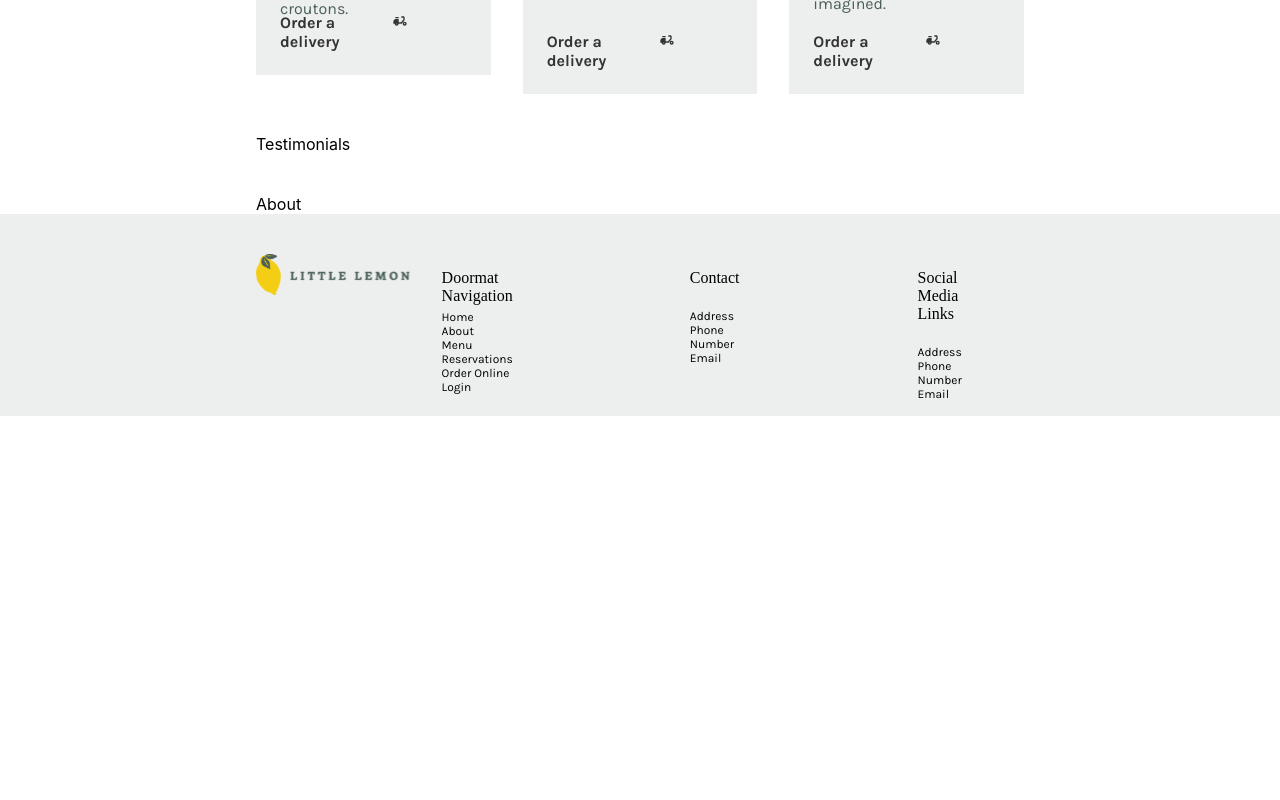
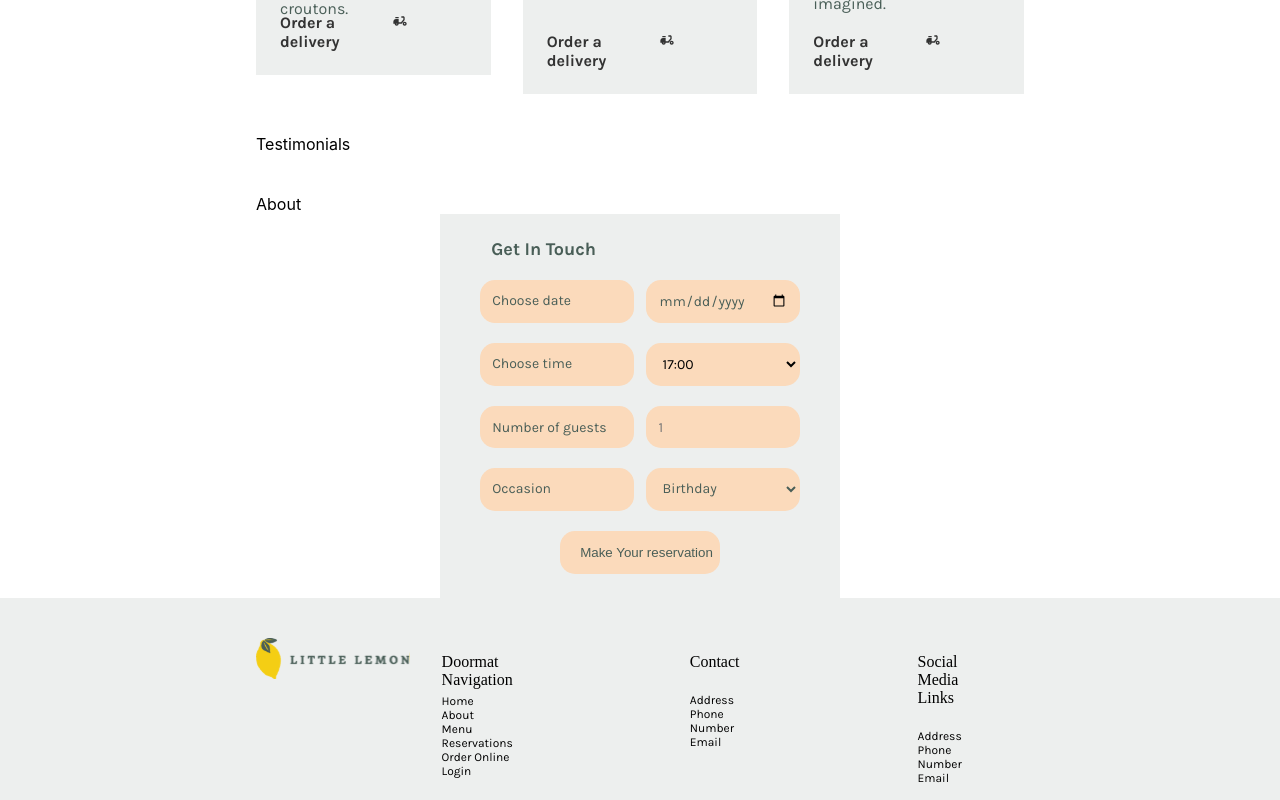
Before and after one commit to benbasty/littlelemonapp, a React (Create React App) app: page / in a window 1280 px wide. Shown: the part 951-1751 px from the top of the page. Before the commit the page ends 1367 px from the top, so only its background shows below. Built offline with nearby package versions, Linux system fonts and the light colour scheme; a web font is replaced by a local one.

Commit message:
form styling

```diff
--- a/src/App.js
+++ b/src/App.js
@@ -3,17 +3,19 @@ import Header from './components/header/header'
 import Main from './components/main/main'
 import Footer from './components/footer/footer'
 import Nav from './components/nav/nav'
-import { Routes, Route } from 'react-router-dom';
+// import { Routes, Route } from 'react-router-dom';
+import BookingPage from './components/booking/BookingPage'
 function App() {
   return (
     <>
       <Nav />
       <Header />
       <Main />
+      <BookingPage />
       <Footer />
-      <Routes>
+      {/* <Routes>
         <Route path='/main' element = {<Main /> }></Route>
-      </Routes>
+      </Routes> */}
     </>
   )
 }
--- /dev/null
+++ b/src/components/booking/BookingForm.js
@@ -0,0 +1,46 @@
+import React from 'react'
+import './bookingForm.css'
+
+const BookingForm = () => {
+  return (
+    <div className='booking-form container'>
+        <form>
+          <div className='get-in-touch'>
+            <h4>Get In Touch</h4>
+          </div>
+          <div className='date'>
+            <label htmlFor="res-date">Choose date</label>
+            <input type="date" id="res-date" />
+          </div>
+
+          <div className='time'>
+            <label htmlFor="res-time">Choose time</label>
+              <select id="res-time ">
+                  <option>17:00</option>
+                  <option>18:00</option>
+                  <option>19:00</option>
+                  <option>20:00</option>
+                  <option>21:00</option>
+                  <option>22:00</option>
+              </select>
+          </div>
+
+          <div className='guests'>
+            <label htmlFor="guests">Number of guests</label>
+            <input type="number" placeholder="1" min="1" max="10" id="guests" />
+          </div>
+          <div className='occasion'>
+          <label htmlFor="occasion">Occasion</label>
+            <select id="occasion">
+                <option>Birthday</option>
+                <option>Anniversary</option>
+            </select>
+          </div>
+          <input type="submit" value="Make Your reservation" className='btn btn-submit'/>
+        </form>
+
+    </div>
+  )
+}
+
+export default BookingForm;
--- /dev/null
+++ b/src/components/booking/BookingPage.js
@@ -0,0 +1,12 @@
+import React from 'react'
+import BookingForm from './BookingForm'
+
+const BookingPage = () => {
+  return (
+    <div>
+      <BookingForm />
+    </div>
+  )
+}
+
+export default BookingPage
--- /dev/null
+++ b/src/components/booking/bookingForm.css
@@ -0,0 +1,48 @@
+form {
+    display: grid;
+    max-width: 400px;
+    gap: 20px;
+    margin: 0 auto;
+    grid-template-rows: auto;
+    color: var(--color-primary-green);
+    background-color: var(--color-secondary-light-grey);
+    padding: 1.5rem 2.5rem;
+}
+
+.get-in-touch {
+    font-size: var(--text-lead-size);
+    font-family: var(--text-font);
+    font-weight: var(--title-display-weight);
+    margin-left: 0.7rem;
+}
+
+.date, .time, .guests, .occasion {
+    display: flex;
+    gap: 0.8rem;
+}
+
+.date label, .time label, .guests label, .occasion label,
+.date input, .time select, .guests input, .occasion select  {
+    border: 1px solid transparent;
+    background-color: var(--color-secondary-light-orange);
+    border-radius: 15px;
+    padding: 0.7rem;
+    width: 50%;
+    font-family: var(--text-font);
+    font-size: 14px;
+}
+
+input#res-date, select#res-time, select#occasion {
+    color: var(--color-primary-green);
+}
+
+form input {
+    margin: 0 auto;
+}
+
+.btn-submit {
+    width: 50%;
+    background-color: var(--color-secondary-light-orange);
+    color: var(--color-primary-green);
+    border-radius: 15px;
+}
--- a/src/components/footer/footer.js
+++ b/src/components/footer/footer.js
@@ -5,7 +5,7 @@ import './footer.css';
 const footer = () => {
   return (
     <footer>
-        <section class='footer-container container'>
+        <section className='footer-container container'>
             <div className='footer-image'>
                 <img src={logo} alt="logo"/>
             </div>
--- a/src/components/main/main.js
+++ b/src/components/main/main.js
@@ -7,7 +7,7 @@ import {MdDeliveryDining} from 'react-icons/md';
 
 const main = () => {
   return (
-    <main class="container">
+    <main className="container">
         <section className='specials'>
             <div className='specials-header'>
               <h2>Specials</h2>
--- a/src/components/nav/nav.js
+++ b/src/components/nav/nav.js
@@ -4,7 +4,7 @@ import './nav.css';
 
 const nav = () => {
   return (
-      <nav class="container">
+      <nav className='container'>
         <img src={logo} alt='logo'/>
         <ul>
             <li><a href='#home'>Home</a></li>
```
